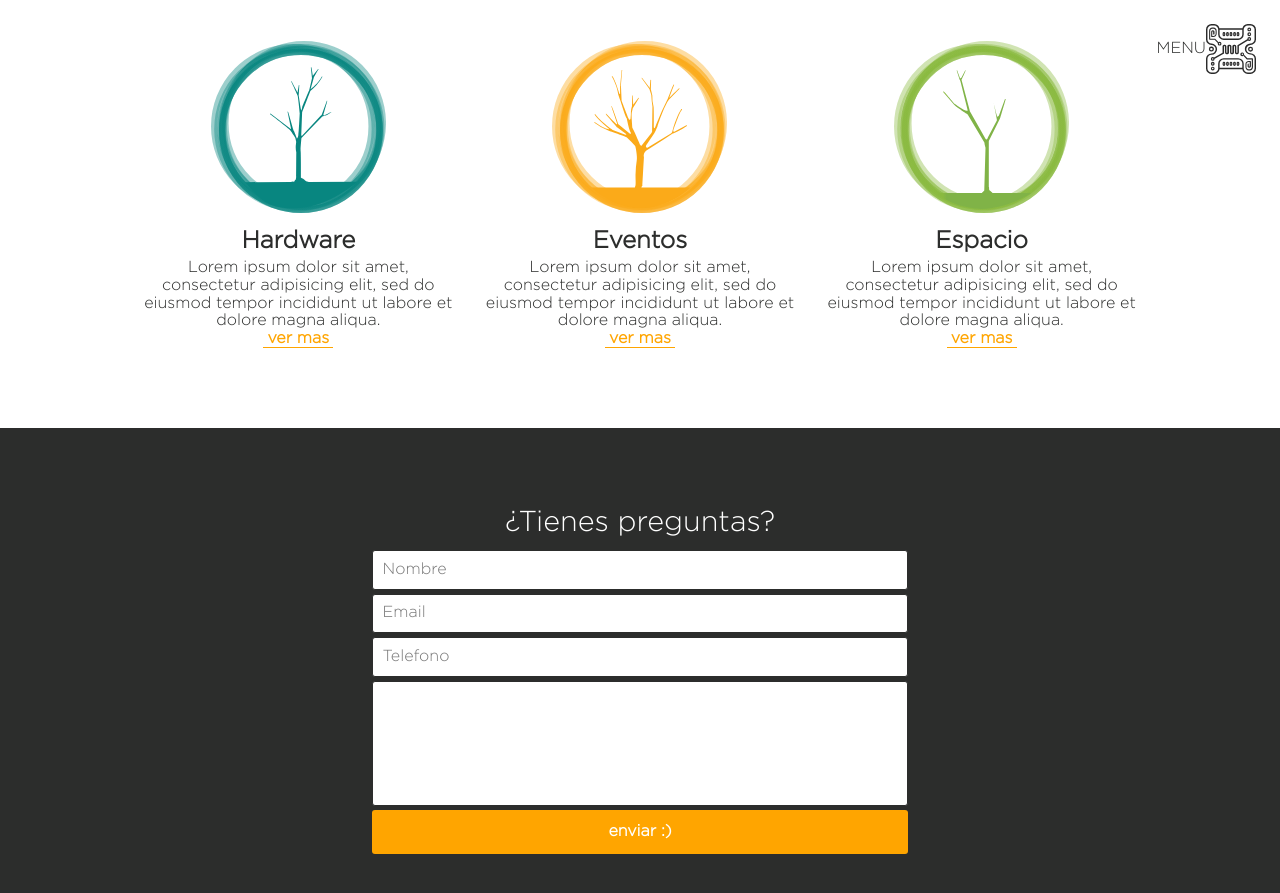
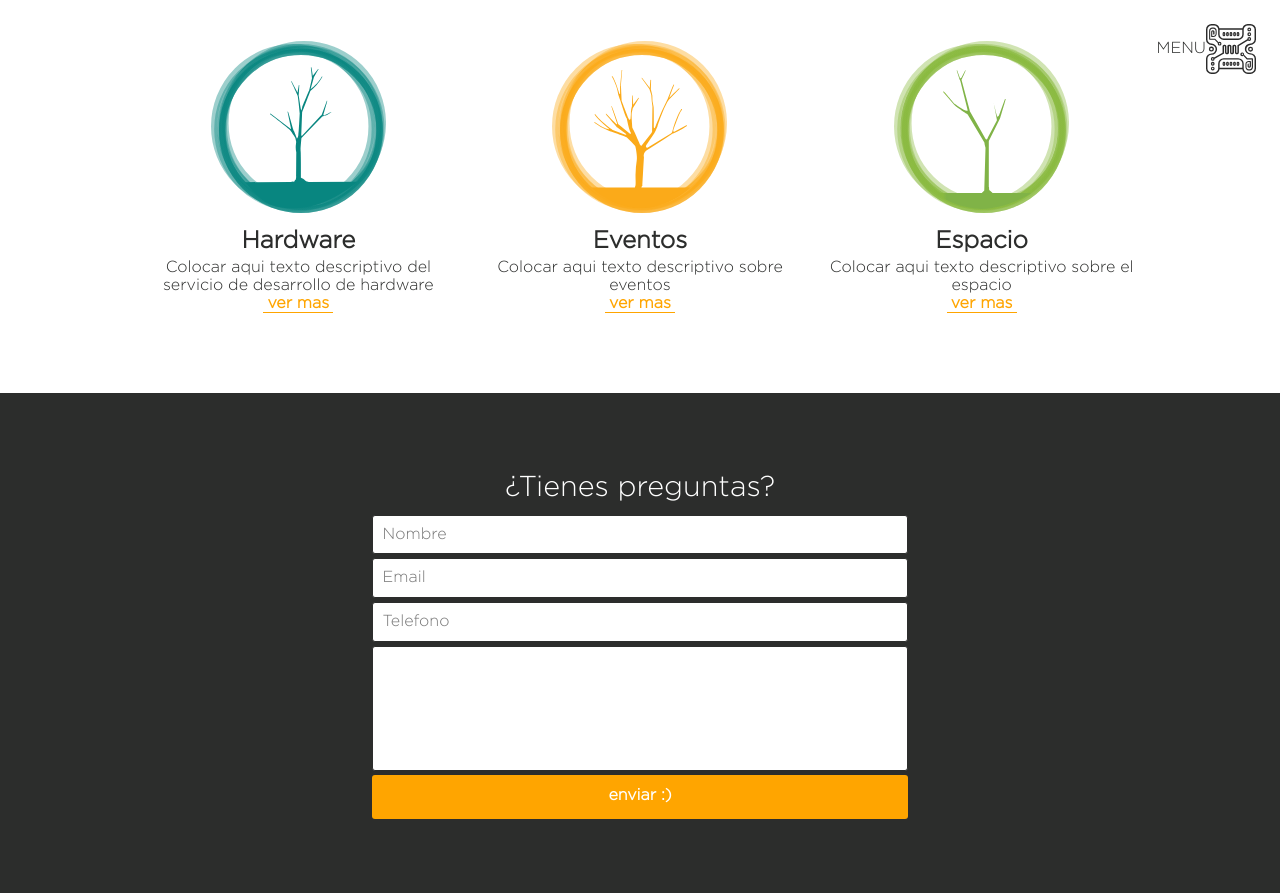
Before and after one commit to Xibalbahackerspace/xibalbahackerspace.github.io, a Jekyll site: the page built from index.html, in a window 1280 px wide and 900 px high, scrolled down 459 px. Shown: the top 893 px of the window. Built offline with Jekyll 4.4.1, drawn with Linux system fonts in a browser that asks for light colours.

Commit message:
Adding dynamic content for home text

```diff
--- a/index.html
+++ b/index.html
@@ -13,22 +13,19 @@ permalink: /
 	<div>
 		<img src="assets/img/icons/servicio_1.svg">
 		<h2>Hardware</h2>
-		<p>Lorem ipsum dolor sit amet, consectetur adipisicing elit, sed do eiusmod
-		tempor incididunt ut labore et dolore magna aliqua.</p>
+		{% include home/hardware.md %}
 		<a href="">ver mas</a>
 	</div>
 	<div>
 		<img src="assets/img/icons/servicio_2.svg">
 		<h2>Eventos</h2>
-		<p>Lorem ipsum dolor sit amet, consectetur adipisicing elit, sed do eiusmod
-		tempor incididunt ut labore et dolore magna aliqua.</p>
+		{% include home/eventos.md %}
 		<a href="">ver mas</a>
 	</div>
 	<div>
 		<img src="assets/img/icons/servicio_3.svg">
 		<h2>Espacio</h2>
-		<p>Lorem ipsum dolor sit amet, consectetur adipisicing elit, sed do eiusmod
-		tempor incididunt ut labore et dolore magna aliqua.</p>
+		{% include home/espacio.md %}
 		<a href="">ver mas</a>
 	</div>
 </section>
```
